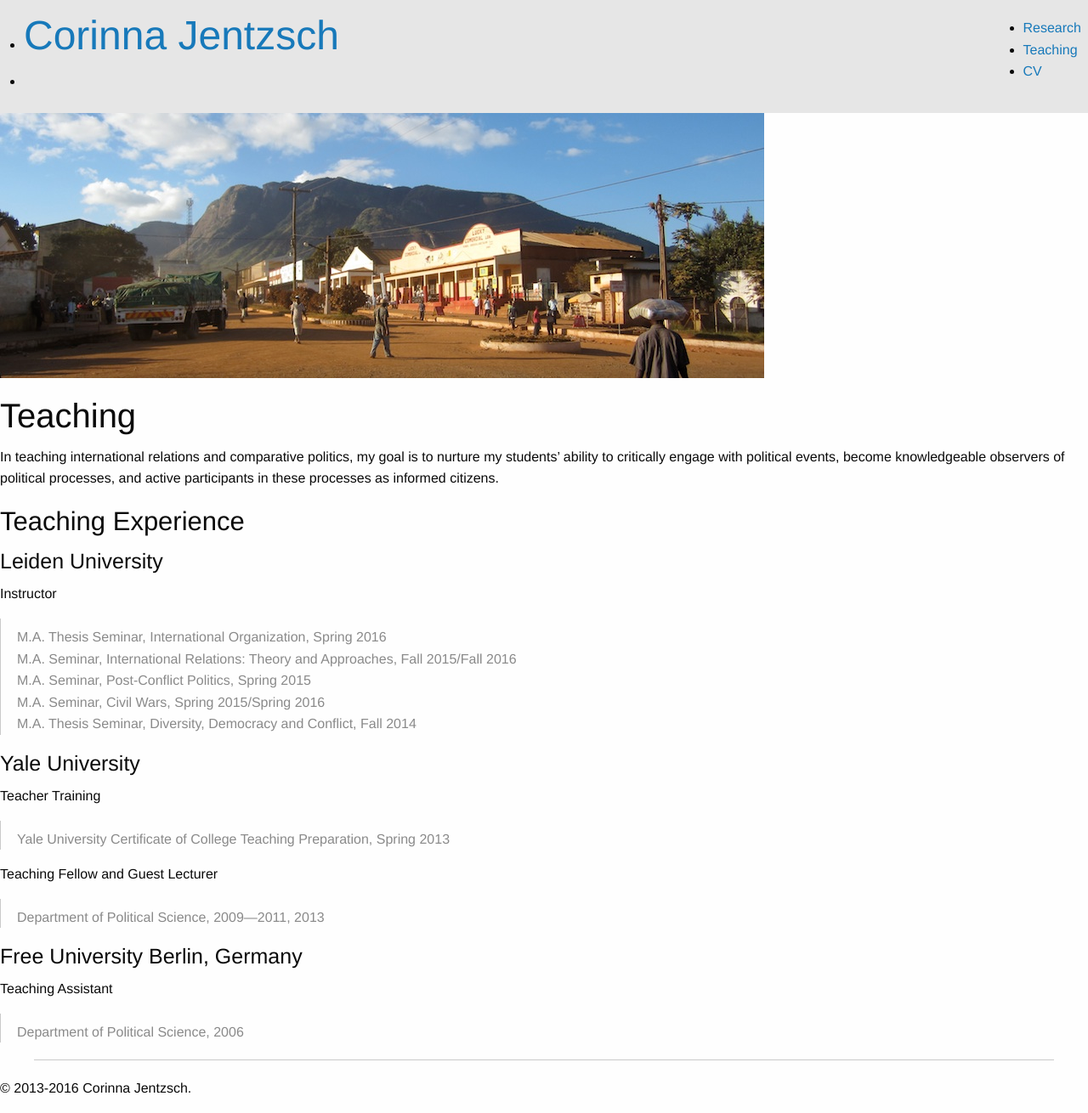
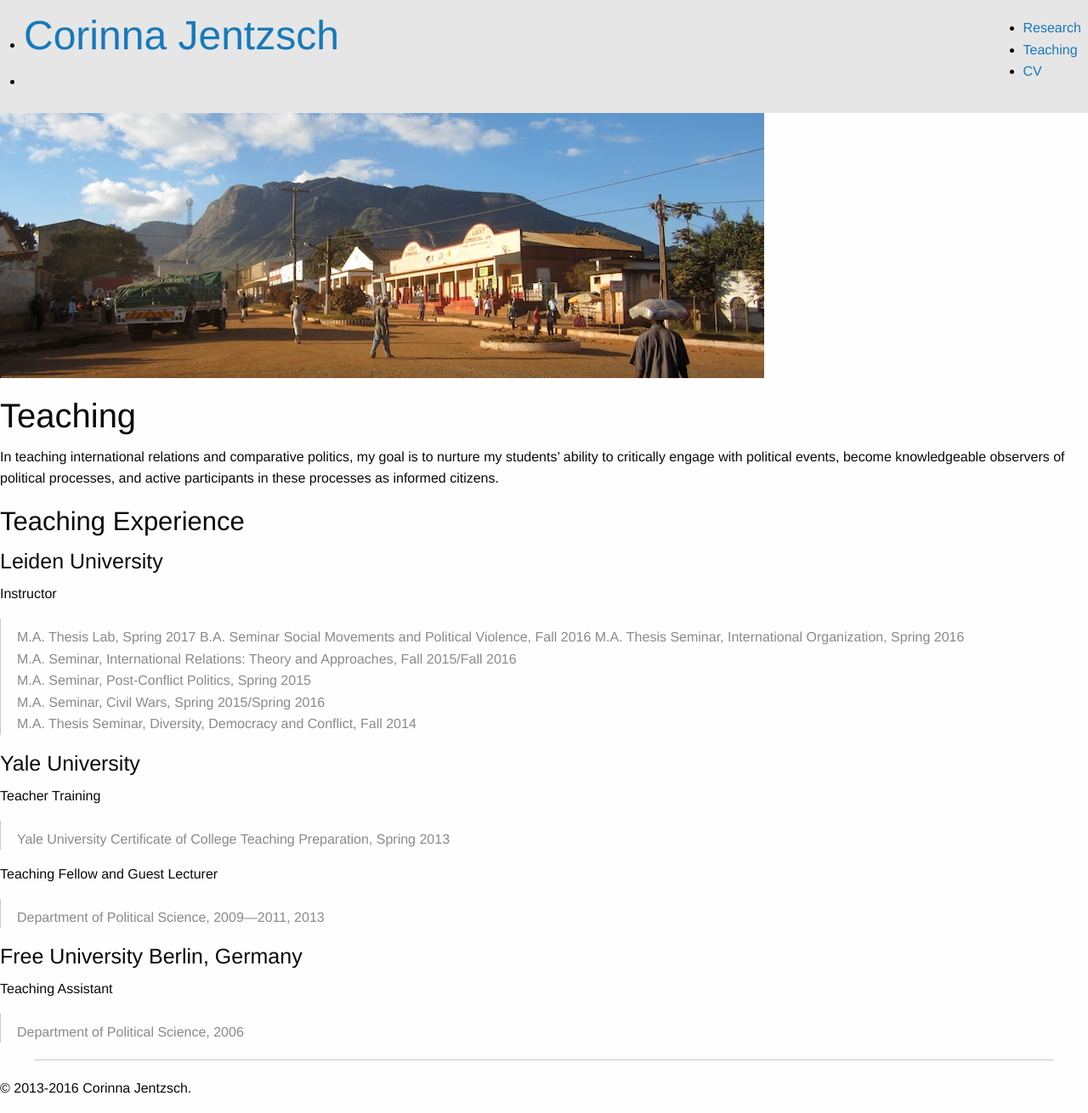
Before and after one commit to corinnajentzsch/corinnajentzsch.github.io, a Jekyll site: the page built from teaching.md, in a window 1280 px wide. Shown: the whole page at 85% size. Built offline with Jekyll 4.4.1, drawn with Linux system fonts in a browser that asks for light colours; nearby versions of some CDN libraries; library files that are not in the unit come from our copies.

Commit message:
Update teaching.md

```diff
--- a/teaching.md
+++ b/teaching.md
@@ -17,6 +17,8 @@ In teaching international relations and comparative politics, my goal is to nurt
 
 Instructor
 
+> M.A. Thesis Lab, Spring 2017
+> B.A. Seminar Social Movements and Political Violence, Fall 2016
 > M.A. Thesis Seminar, International Organization, Spring 2016
 > M.A. Seminar, International Relations: Theory and Approaches, Fall 2015/Fall 2016
 > M.A. Seminar, Post-Conflict Politics, Spring 2015
```
